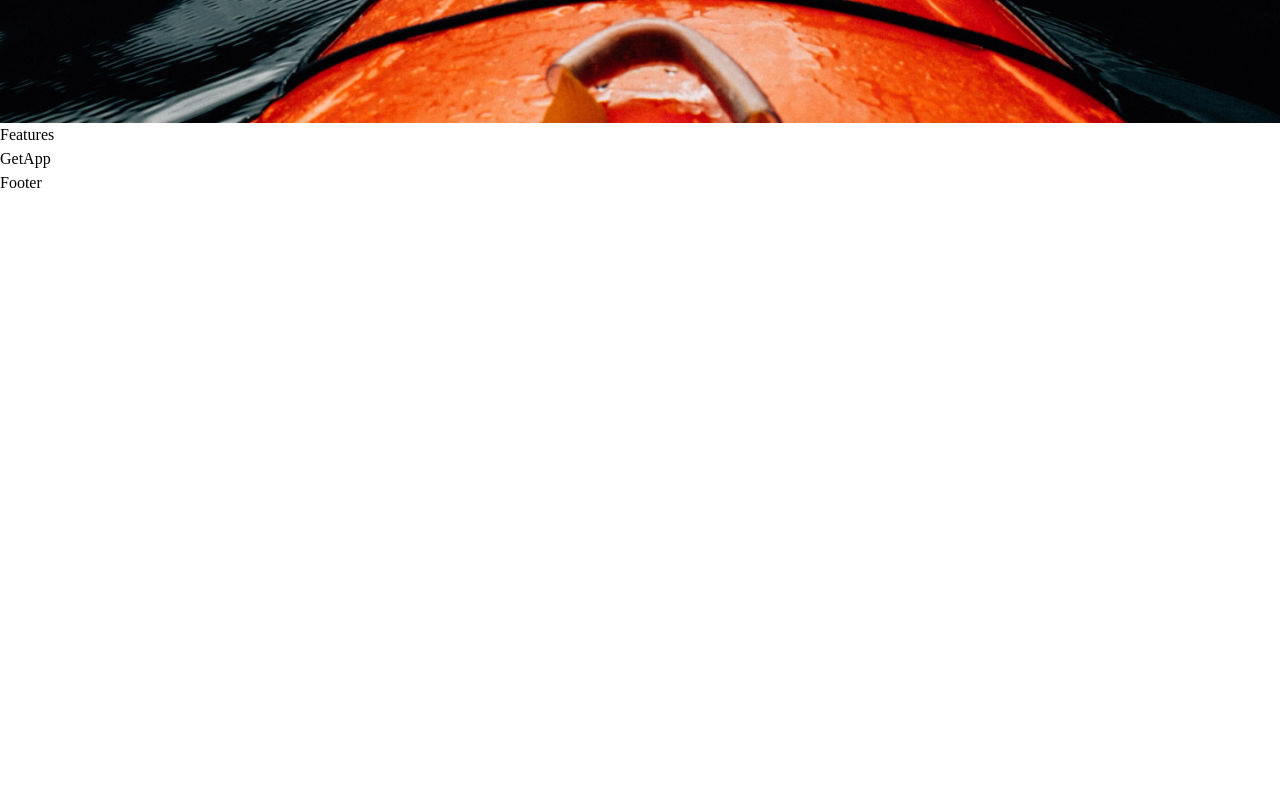
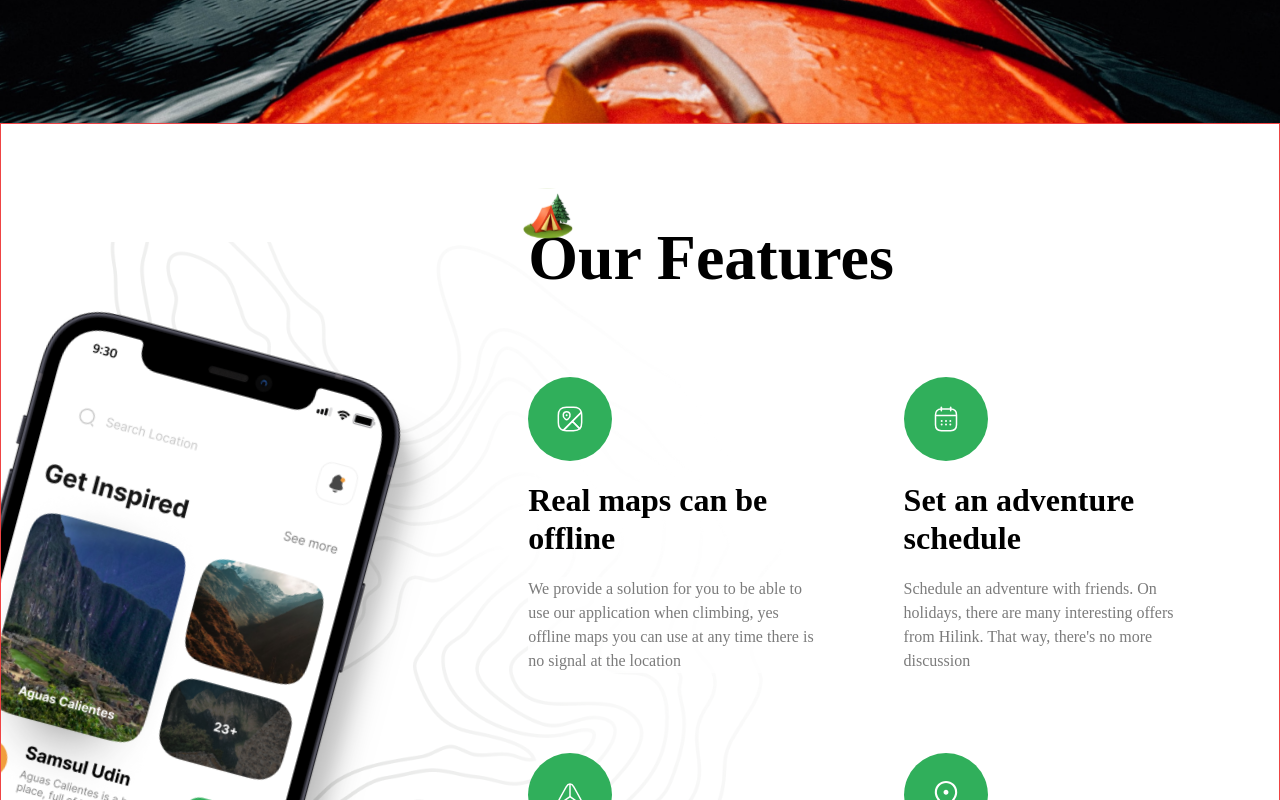
Before and after one commit to delmac-dev/traveling-app, a Next.js app: page / in a window 1280 px wide. Shown: the part 2520-3320 px from the top of the page. Before the commit the page ends 2715 px from the top, so only its background shows below. Built offline with nearby package versions, Linux system fonts and the light colour scheme.

Commit message:
done with features section

```diff
--- a/components/Features.tsx
+++ b/components/Features.tsx
@@ -1,8 +1,66 @@
-import React from 'react'
+import { FEATURES } from '@/constants'
+import Image from 'next/image'
+
+interface FeatureProps {
+  title: string,
+  icon: string,
+  variant: String,
+  description: string
+}
 
 const Features = () => {
   return (
-    <div>Features</div>
+    <section className="border border-red-500 flex-col flexCenter bg-norepeat bg-feature-bg overflow-hidden bg-center bg-no-repeat py-24">
+      <div className="max-container padding-container relative w-full flex justify-end">
+        <div className="flex flex-1 lg:min-h-[900px]">
+          <Image
+            src="/phone.png"
+            alt="phone"
+            width={440}
+            height={1000}
+            className='feature-phone'
+          />
+        </div>
+
+        <div className='z-20 flex w-full flex-col lg:w-[60%]'>
+          <div className="relative">
+            <Image
+              src="/camp.svg"
+              alt='camp'
+              width={50}
+              height={50}
+              className='absolute left-[-5px] top-[-32px] w-10 lg:w-[50px]'
+            />
+            <h2 className="bold-40 lg:bold-64">Our Features</h2>
+          </div>
+          <ul className='mt-10 grid gap-10 md:grid-cols-2 lg:mt-20 lg:gap-20'>
+            {FEATURES.map((feature)=> (
+              <FeatureItem key={feature.title} {...feature} />
+            ))}
+          </ul>
+
+        </div>
+      </div>
+
+    </section>
+  )
+}
+
+const FeatureItem = ({title, description, icon, variant}:FeatureProps) => {
+
+  return (
+    <li className='flex w-full flex-1 flex-col items-start'>
+      <div className={`rounded-full p-4 lg:p-7 bg-green-50`}>
+        <Image
+          src={icon}
+          alt={title}
+          width={28}
+          height={28}
+        />
+      </div>
+      <h2 className='bold-20 lg:bold-32 mt-5 capitalise'>{title}</h2>
+      <p className='regular-16 mt-5 bg-white/80 text-gray-30'>{description}</p>
+    </li>
   )
 }
 
```
